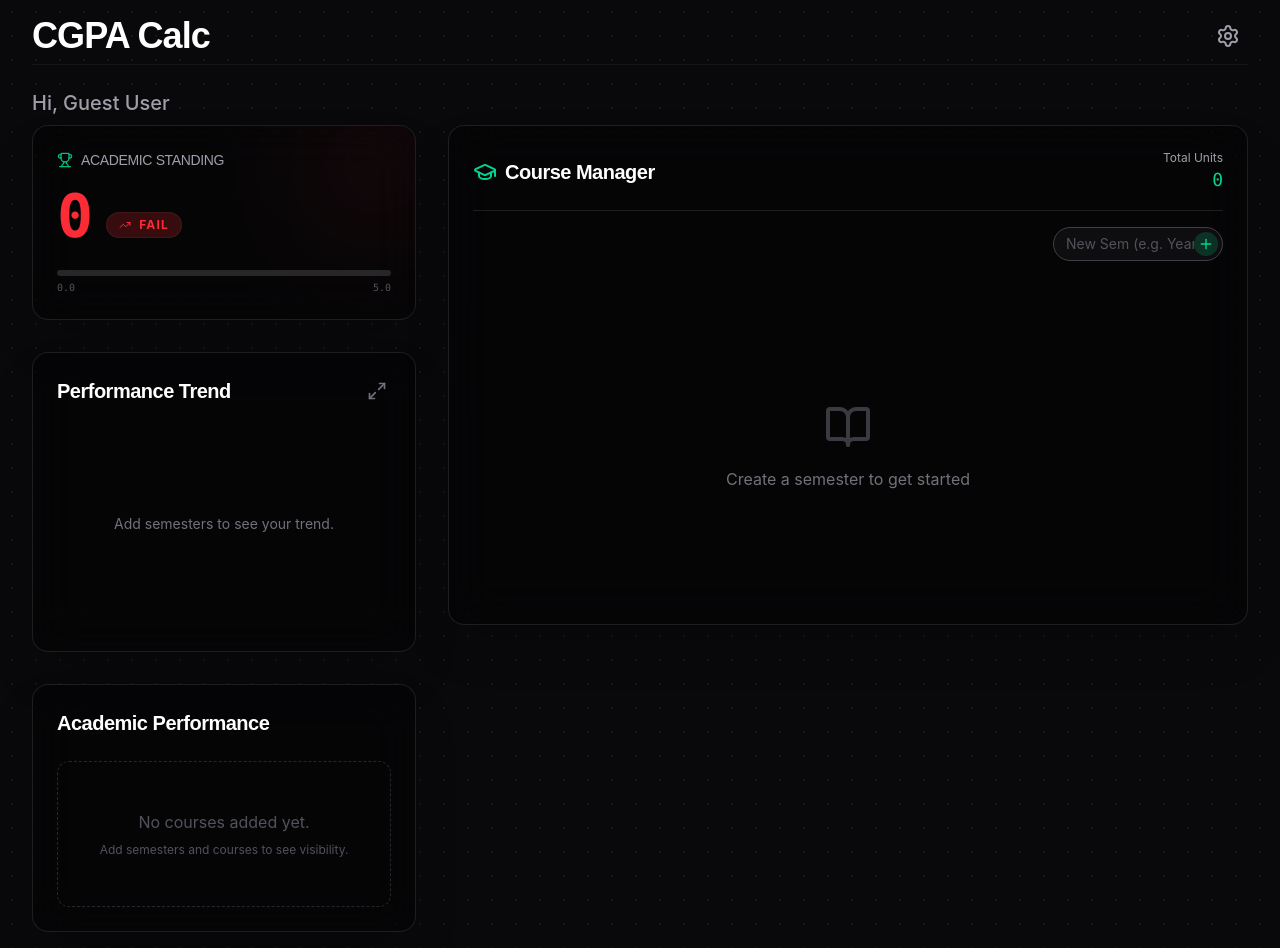
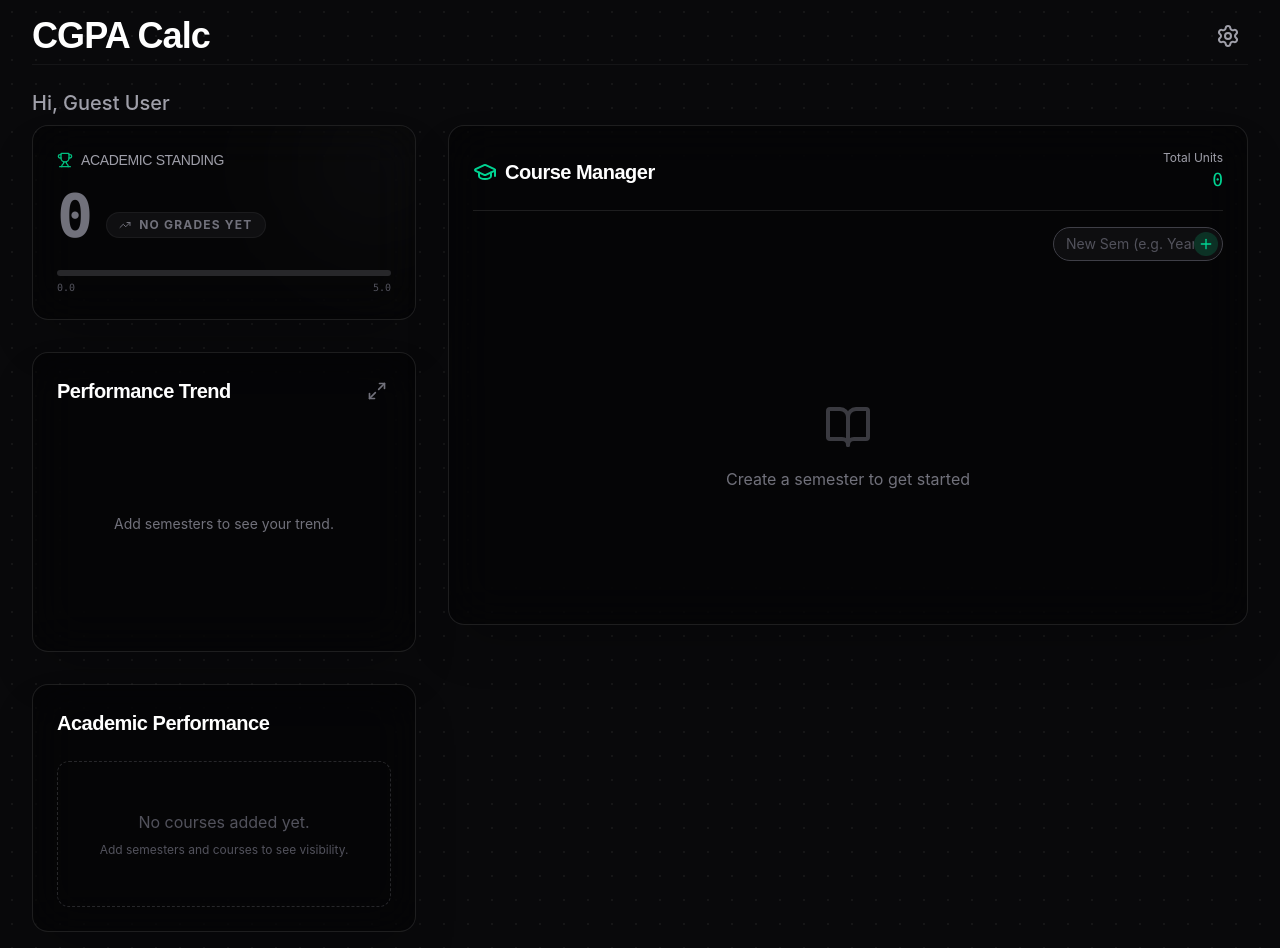
Before and after one commit to oluwaseyihassan/cgpa_calc, a Vue app: page / in a window 1280 px wide. Built offline with nearby package versions, Linux system fonts and the light colour scheme.

Commit message:
added no grades yet for empty courses

```diff
--- a/src/components/CgpaOverview.vue
+++ b/src/components/CgpaOverview.vue
@@ -7,6 +7,11 @@
 
 const degreeClass = computed(() => {
   const cgpa = Number(semesterStore.cgpa)
+  const totalUnits = semesterStore.totalUnits
+
+  if (totalUnits === 0)
+    return { label: 'No Grades Yet', color: 'text-zinc-500', bg: 'bg-zinc-500/10' }
+
   if (cgpa >= 4.5)
     return { label: 'First Class Honors', color: 'text-emerald-400', bg: 'bg-emerald-500/20' }
   if (cgpa >= 3.5)
@@ -20,6 +25,10 @@
 
 const cgpaColor = computed(() => {
   const cgpa = Number(semesterStore.cgpa)
+  const totalUnits = semesterStore.totalUnits
+
+  if (totalUnits === 0) return 'text-zinc-500'
+
   if (cgpa >= 4.5) return 'text-emerald-400'
   if (cgpa >= 3.5) return 'text-emerald-300'
   if (cgpa >= 2.5) return 'text-amber-400'
```
